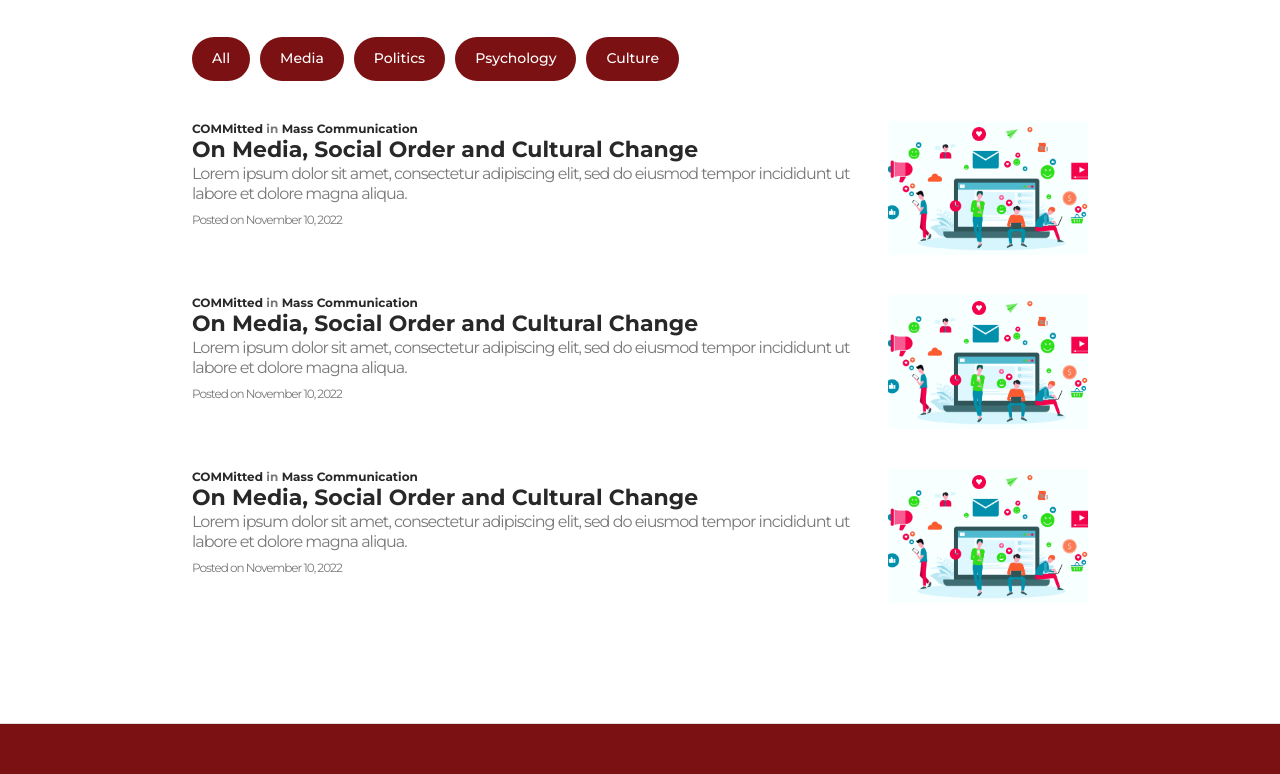
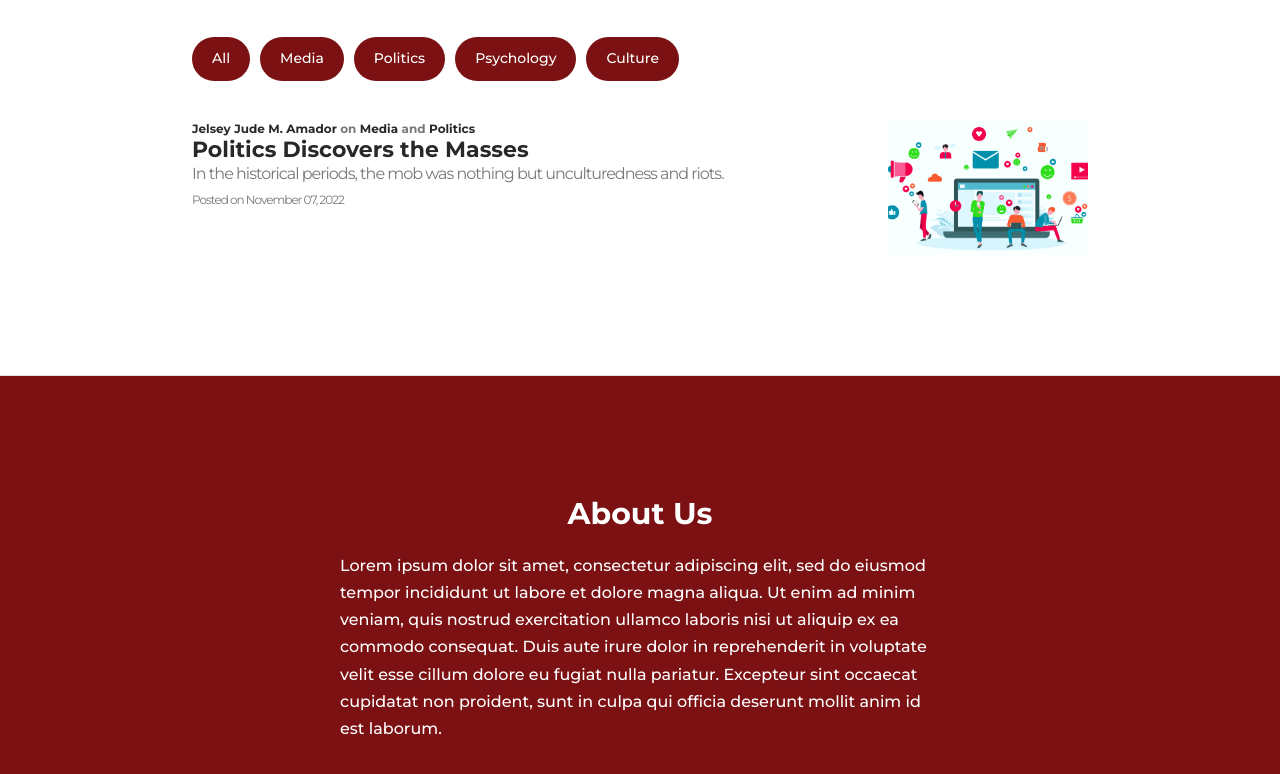
Before and after one commit to D4N13LxD4V1D/COMMitted, a plain HTML site: page index.html in a window 1280 px wide. Shown: the part 686-1460 px from the top of the page. Drawn offline with Linux system fonts and the light colour scheme.

Commit message:
fixed blog filtering

```diff
--- a/index.html
+++ b/index.html
@@ -64,53 +64,15 @@
                 <img class="cover" src="img/cover1.png" alt="cover" onclick='showModal("pages/blog1.html")' />
                 <div class="content">
                     <div class="category">
-                        <a href="#" class="author">COMMitted</a> in
-                        <a href="#" class="tag">Mass Communication</a>
+                        <span class="author">Jelsey Jude M. Amador</span> on
+                        <span class="tag" onclick="filterBlogs('Media')">Media</span> and
+                        <span class="tag" onclick="filterBlogs('Politics')">Politics</span>
                     </div>
-                    <div class="title" onclick='showModal("pages/blog1.html")'>On Media, Social Order and Cultural
-                        Change
+                    <div class="title" onclick='showModal("pages/blog1.html")'>Politics Discovers the Masses
                     </div>
-                    <div class="subtitle">Lorem ipsum dolor sit amet, consectetur adipiscing elit, sed do eiusmod tempor
-                        incididunt ut labore et dolore magna aliqua.
-
+                    <div class="subtitle">In the historical periods, the mob was nothing but unculturedness and riots.
                     </div>
-                    <div class="date-published">Posted on November 10, 2022</div>
-                </div>
-                <div class="line-break"></div>
-            </div>
-            <div class="blog-post">
-                <img class="cover" src="img/cover1.png" alt="cover" onclick='showModal("pages/blog1.html")' />
-                <div class="content">
-                    <div class="category">
-                        <a href="#" class="author">COMMitted</a> in
-                        <a href="#" class="tag">Mass Communication</a>
-                    </div>
-                    <div class="title" onclick='showModal("pages/blog1.html")'>On Media, Social Order and Cultural
-                        Change
-                    </div>
-                    <div class="subtitle">Lorem ipsum dolor sit amet, consectetur adipiscing elit, sed do eiusmod tempor
-                        incididunt ut labore et dolore magna aliqua.
-
-                    </div>
-                    <div class="date-published">Posted on November 10, 2022</div>
-                </div>
-                <div class="line-break"></div>
-            </div>
-            <div class="blog-post">
-                <img class="cover" src="img/cover1.png" alt="cover" onclick='showModal("pages/blog1.html")' />
-                <div class="content">
-                    <div class="category">
-                        <a href="#" class="author">COMMitted</a> in
-                        <a href="#" class="tag">Mass Communication</a>
-                    </div>
-                    <div class="title" onclick='showModal("pages/blog1.html")'>On Media, Social Order and Cultural
-                        Change
-                    </div>
-                    <div class="subtitle">Lorem ipsum dolor sit amet, consectetur adipiscing elit, sed do eiusmod tempor
-                        incididunt ut labore et dolore magna aliqua.
-
-                    </div>
-                    <div class="date-published">Posted on November 10, 2022</div>
+                    <div class="date-published">Posted on November 07, 2022</div>
                 </div>
                 <div class="line-break"></div>
             </div>
--- a/mycss.css
+++ b/mycss.css
@@ -220,6 +220,7 @@ body {
     cursor: pointer;
 }
 
+.blog-section .tags .active,
 .blog-section .tags .tag:hover {
     background-color: #f3aa2c;
 }
@@ -243,12 +244,13 @@ body {
     color: rgb(120, 120, 120);
 }
 
-.blog-post .category a {
+.blog-post .category span {
     text-decoration: none;
     color: rgb(40, 40, 40);
+    cursor: pointer;
 }
 
-.blog-post .category a:hover {
+.blog-post .category span:hover {
     color: rgb(80, 80, 80);
 }
 
--- a/myjs.js
+++ b/myjs.js
@@ -61,32 +61,51 @@ function closeModal() {
     }, 500);
 }
 
+var filter = ['all'];
+
 function filterBlogs(x) {
+    if (x == 'all') {
+        filter = ['all'];
+    } else {
+        if (filter.includes('all')) {
+            filter = [];
+        }
+        if (filter.includes(x)) {
+            filter.splice(filter.indexOf(x), 1);
+        } else {
+            filter.push(x);
+        }
+    }
+
     var blogs = document.getElementsByClassName('blog-post');
+
     for (var i = 0; i < blogs.length; i++) {
         var tags = blogs[i]
             .getElementsByClassName('content')[0]
             .getElementsByClassName('category')[0]
-            .getElementsByTagName('a');
+            .getElementsByTagName('span');
 
-        var show = false;
-        for (var j = 0; j < tags.length; j++) {
-            console.log(tags[j]);
-            if (tags[j].innerHTML == x) {
-                show = true;
-                break;
+        if (filter.includes('all')) {
+            blogs[i].style.display = 'block';
+        } else {
+            var show = false;
+
+            for (var j = 0; j < tags.length; j++) {
+                if (filter.includes(tags[j].innerHTML)) {
+                    show = true;
+                }
             }
+
+            blogs[i].style.display = show ? 'block' : 'none';
         }
+    }
 
-        if (x == 'all') {
-            show = true;
-        }
-
-        if (show) {
-            blogs[i].style.display = 'block';
-        }
-        else {
-            blogs[i].style.display = 'none';
+    var tags = document.getElementsByClassName('tags')[0];
+    for (var i = 0; i < tags.children.length; i++) {
+        if (filter.includes(tags.children[i].innerHTML)) {
+            tags.children[i].classList.add('active');
+        } else {
+            tags.children[i].classList.remove('active');
         }
     }
 }
```
